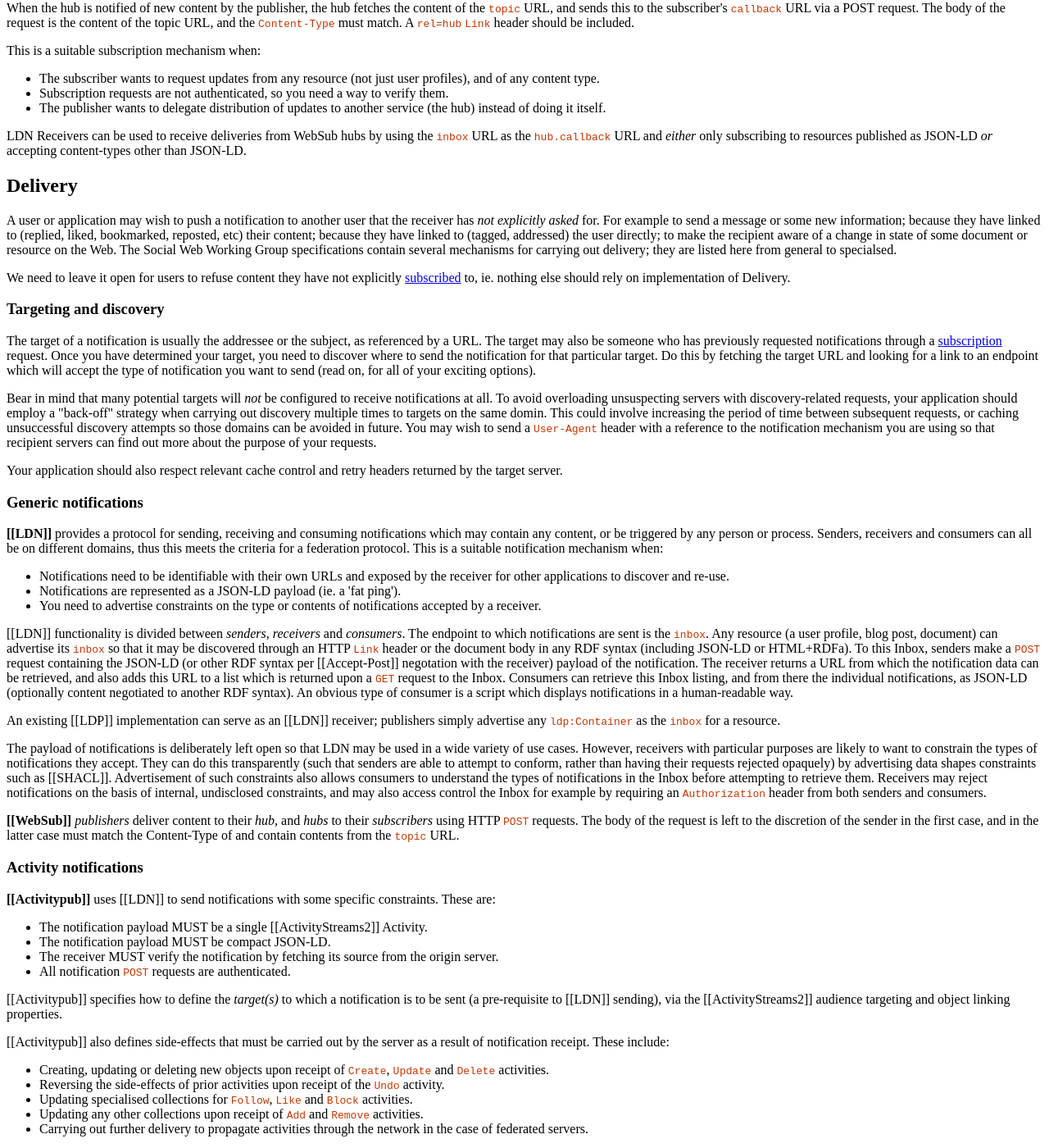
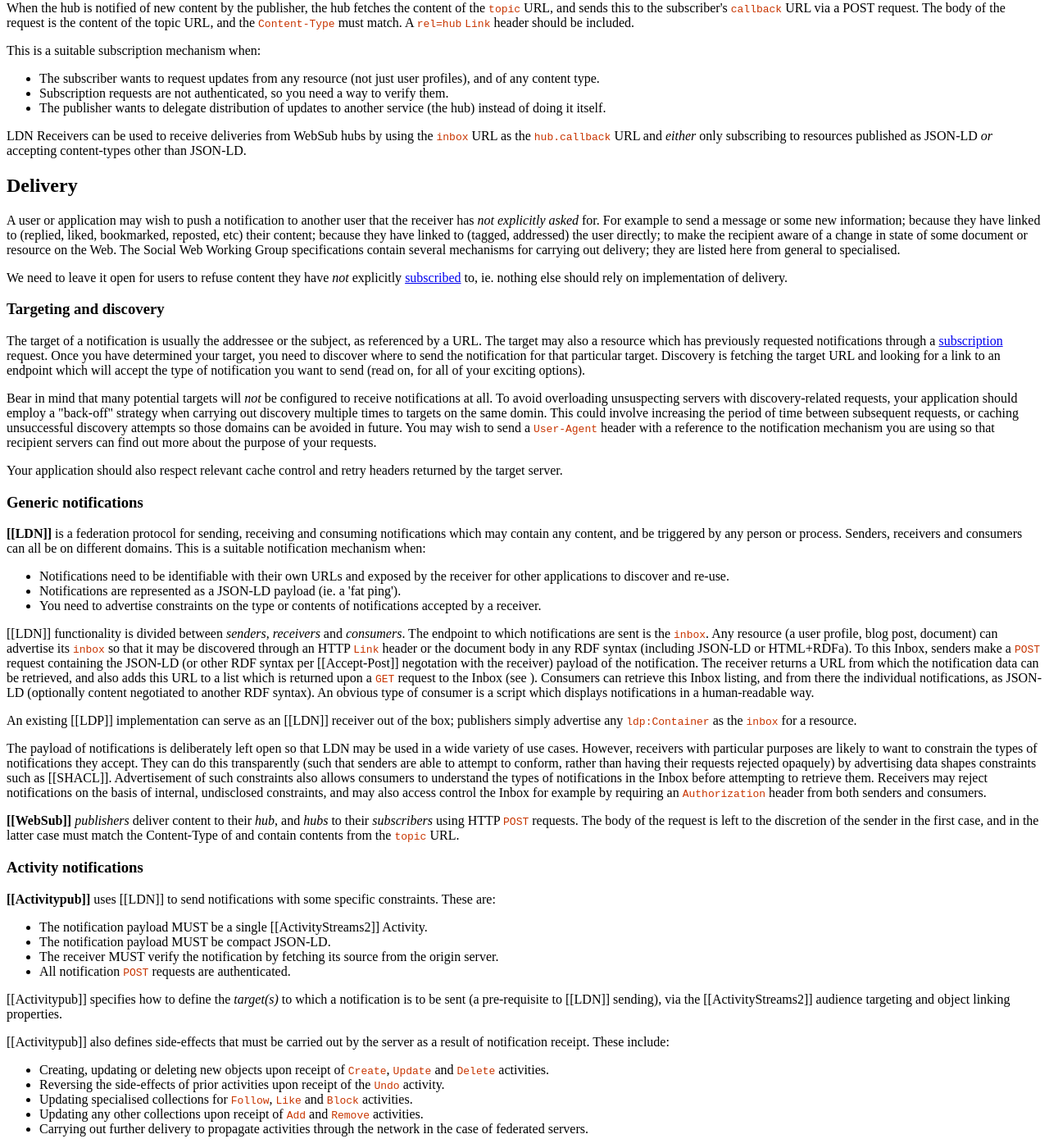
Before and after one commit to w3c-social/social-web-protocols, a Jekyll site: the page index.html, which Jekyll copies as it is, in a window 1280 px wide and 1400 px high, scrolled down 6445 px. Shown: the whole window at 82% size. Built offline with Jekyll 4.4.1, drawn with Linux system fonts in a browser that asks for light colours.

Commit message:
Minor delivery tweaks

```diff
--- a/index.html
+++ b/index.html
@@ -780,20 +780,20 @@ table.th90 th, table.th90 td {
   <section id="delivery">
     <h2>Delivery</h2>
 
-    <p>A user or application may wish to push a notification to another user that the receiver has <em>not explicitly asked</em> for. For example to send a message or some new information; because they have linked to (replied, liked, bookmarked, reposted, etc) their content; because they have linked to (tagged, addressed) the user directly; to make the recipient aware of a change in state of some document or resource on the Web. The Social Web Working Group specifications contain several mechanisms for carrying out delivery; they are listed here from general to specialsed.</p>
+    <p>A user or application may wish to push a notification to another user that the receiver has <em>not explicitly asked</em> for. For example to send a message or some new information; because they have linked to (replied, liked, bookmarked, reposted, etc) their content; because they have linked to (tagged, addressed) the user directly; to make the recipient aware of a change in state of some document or resource on the Web. The Social Web Working Group specifications contain several mechanisms for carrying out delivery; they are listed here from general to specialised.</p>
 
-    <p class="note" title="Delivery vs subscription">We need to leave it open for users to refuse content they have not explicitly <a href="#subscribing">subscribed</a> to, ie. nothing else should rely on implementation of Delivery.</p>
+    <p class="note" title="Delivery vs subscription">We need to leave it open for users to refuse content they have <em>not</em> explicitly <a href="#subscribing">subscribed</a> to, ie. nothing else should rely on implementation of delivery.</p>
 
     <section id="targeting-and-discovery">
       <h3>Targeting and discovery</h3>
-      <p>The target of a notification is usually the addressee or the subject, as referenced by a URL. The target may also be someone who has previously requested notifications through a <a href="#subscribing">subscription</a> request. Once you have determined your target, you need to discover where to send the notification for that particular target. Do this by fetching the target URL and looking for a link to an endpoint which will accept the type of notification you want to send (read on, for all of your exciting options).</p>
+      <p>The target of a notification is usually the addressee or the subject, as referenced by a URL. The target may also a resource which has previously requested notifications through a <a href="#subscribing">subscription</a> request. Once you have determined your target, you need to discover where to send the notification for that particular target. Discovery is fetching the target URL and looking for a link to an endpoint which will accept the type of notification you want to send (read on, for all of your exciting options).</p>
       <p>Bear in mind that many potential targets will <em>not</em> be configured to receive notifications at all. To avoid overloading unsuspecting servers with discovery-related requests, your application should employ a "back-off" strategy when carrying out discovery multiple times to targets on the same domin. This could involve increasing the period of time between subsequent requests, or caching unsuccessful discovery attempts so those domains can be avoided in future. You may wish to send a <code>User-Agent</code> header with a reference to the notification mechanism you are using so that recipient servers can find out more about the purpose of your requests.</p>
       <p>Your application should also respect relevant cache control and retry headers returned by the target server.</p>
     </section>
 
     <section id="delivery-generic">
       <h3>Generic notifications</h3>
-      <p><strong>[[LDN]]</strong> provides a protocol for sending, receiving and consuming notifications which may contain any content, or be triggered by any person or process. Senders, receivers and consumers can all be on different domains, thus this meets the criteria for a federation protocol. This is a suitable notification mechanism when:</p>
+      <p><strong>[[LDN]]</strong> is a federation protocol for sending, receiving and consuming notifications which may contain any content, and be triggered by any person or process. Senders, receivers and consumers can all be on different domains. This is a suitable notification mechanism when:</p>
 
       <ul>
         <li>Notifications need to be identifiable with their own URLs and exposed by the receiver for other applications to discover and re-use.</li>
@@ -801,10 +801,10 @@ table.th90 th, table.th90 td {
         <li>You need to advertise constraints on the type or contents of notifications accepted by a receiver.</li>
       </ul>
 
-      <p>[[LDN]] functionality is divided between <em>senders</em>, <em>receivers</em> and <em>consumers</em>. The endpoint to which notifications are sent is the <code>inbox</code>. Any resource (a user profile, blog post, document) can advertise its <code>inbox</code> so that it may be discovered through an HTTP <code>Link</code> header or the document body in any RDF syntax (including JSON-LD or HTML+RDFa). To this Inbox, senders make a <code>POST</code> request containing the JSON-LD (or other RDF syntax per [[Accept-Post]] negotation with the receiver) payload of the notification. The receiver returns a URL from which the notification data can be retrieved, and also adds this URL to a list which is returned upon a <code>GET</code> request to the Inbox. Consumers can retrieve this Inbox listing, and from there the individual notifications, as JSON-LD (optionally content negotiated to another RDF syntax). An obvious type of consumer is a script which displays notifications in a human-readable way.</p>
+      <p>[[LDN]] functionality is divided between <em>senders</em>, <em>receivers</em> and <em>consumers</em>. The endpoint to which notifications are sent is the <code>inbox</code>. Any resource (a user profile, blog post, document) can advertise its <code>inbox</code> so that it may be discovered through an HTTP <code>Link</code> header or the document body in any RDF syntax (including JSON-LD or HTML+RDFa). To this Inbox, senders make a <code>POST</code> request containing the JSON-LD (or other RDF syntax per [[Accept-Post]] negotation with the receiver) payload of the notification. The receiver returns a URL from which the notification data can be retrieved, and also adds this URL to a list which is returned upon a <code>GET</code> request to the Inbox (see <a href="#reading"></a>). Consumers can retrieve this Inbox listing, and from there the individual notifications, as JSON-LD (optionally content negotiated to another RDF syntax). An obvious type of consumer is a script which displays notifications in a human-readable way.</p>
 
       <div class="note" title="LDP compatibility">
-        <p>An existing [[LDP]] implementation can serve as an [[LDN]] receiver; publishers simply advertise any <code>ldp:Container</code> as the <code>inbox</code> for a resource.</p>
+        <p>An existing [[LDP]] implementation can serve as an [[LDN]] receiver out of the box; publishers simply advertise any <code>ldp:Container</code> as the <code>inbox</code> for a resource.</p>
       </div>
 
       <p>The payload of notifications is deliberately left open so that LDN may be used in a wide variety of use cases. However, receivers with particular purposes are likely to want to constrain the types of notifications they accept. They can do this transparently (such that senders are able to attempt to conform, rather than having their requests rejected opaquely) by advertising data shapes constraints such as [[SHACL]]. Advertisement of such constraints also allows consumers to understand the types of notifications in the Inbox before attempting to retrieve them. Receivers may reject notifications on the basis of internal, undisclosed constraints, and may also access control the Inbox for example by requiring an <code>Authorization</code> header from both senders and consumers.</p>
```
